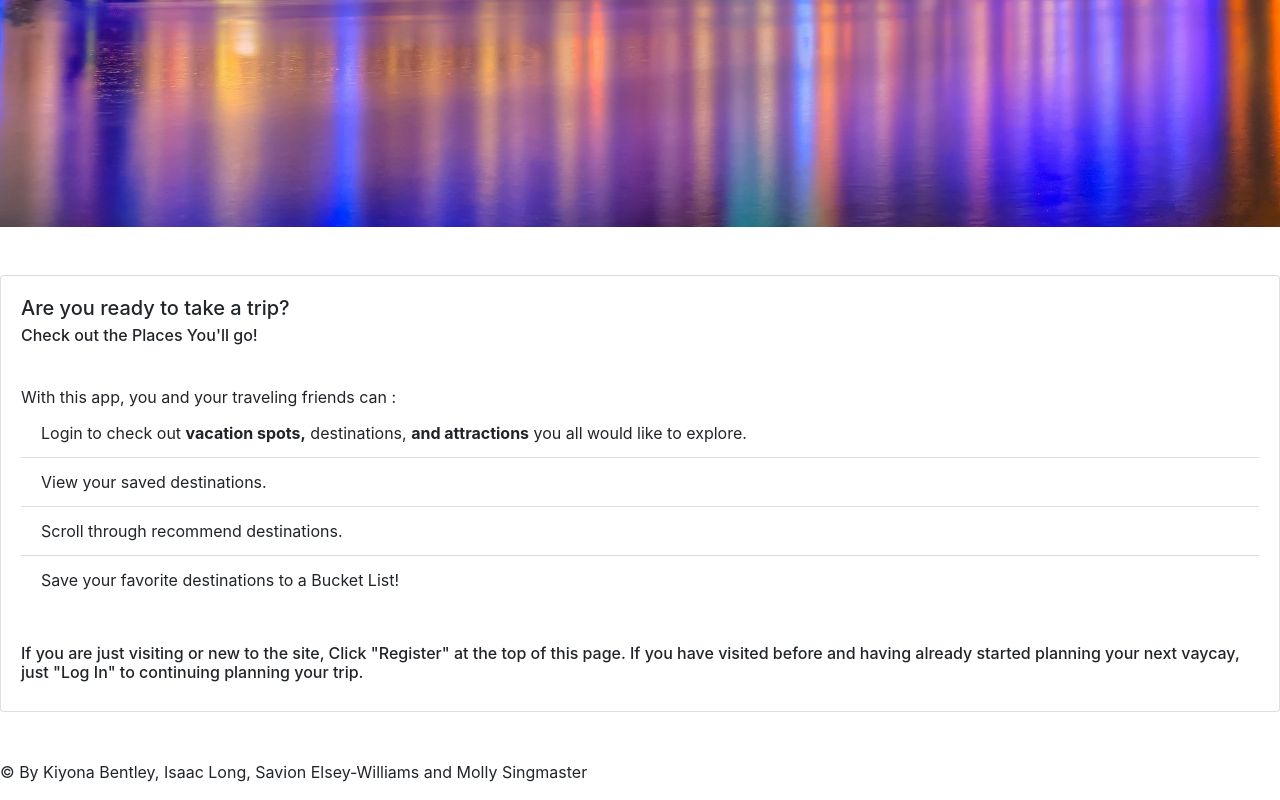
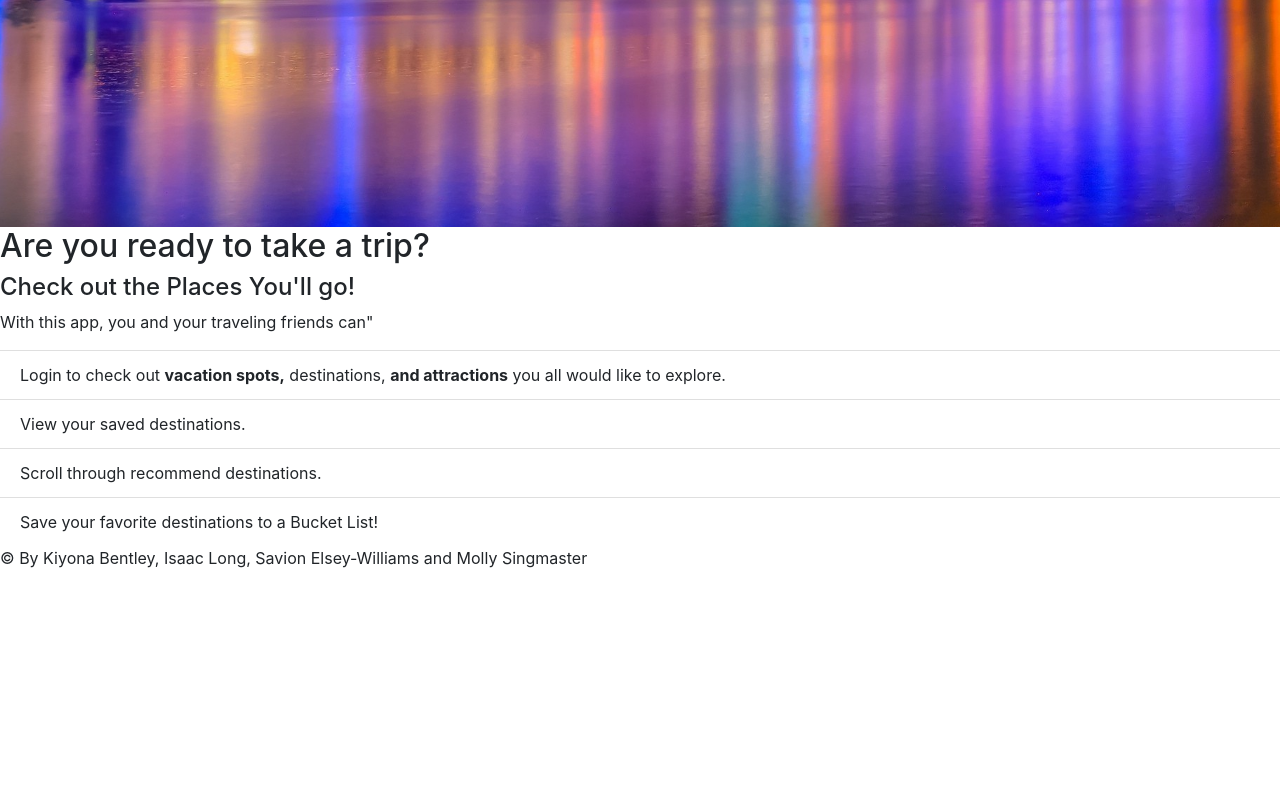
Before and after one commit to isaaclong26/ThePlacesYoullGo, a React (Create React App) app in the folder client/: page / in a window 1280 px wide. Shown: the part 613-1413 px from the top of the page. After the commit the page ends 1199 px from the top, so only its background shows below. Built offline with nearby package versions, Linux system fonts and the light colour scheme.

Commit message:
made the navbar sticky

```diff
--- a/client/src/components/Navbar.js
+++ b/client/src/components/Navbar.js
@@ -5,7 +5,7 @@ import "./css/navbarstyle.css";
 
 export default function Header({ currentPage, handlePageChange }) {
   return (
-    <Nav fixed="top" className="justify-content-center">
+    <Nav className="justify-content-center main-nav">
       <Nav.Item>
             <Nav.Link
               href="/"
--- a/client/src/components/css/navbarstyle.css
+++ b/client/src/components/css/navbarstyle.css
@@ -3,8 +3,11 @@
 --blue: var(#1c4294);
 }
 
-.button-login {
-  position: relative;
+.main-nav {
+  position: sticky;
+  top: 0;
+  z-index: 100;
+  background-color: #ffffff;
 }
 
 /* .navbar .navbar-nav .nav-link{
--- a/client/src/pages/Home.js
+++ b/client/src/pages/Home.js
@@ -6,25 +6,15 @@ function Home() {
     return (
         <div>
             <Carousel />
-            <Card className="my-5">
-                <Card.Body className="title-card">
-                    <Card.Title>Are you ready to take a trip?</Card.Title>
-                    <Card.Subtitle>Check out the Places You'll go!</Card.Subtitle>
-                </Card.Body>
-                <Card.Body>
-                    <Card.Text>With this app, you and your traveling friends can :
+                    <h2>Are you ready to take a trip?</h2>
+                    <h4>Check out the Places You'll go!</h4>
+                    <p>With this app, you and your traveling friends can"</p>
                         <ListGroup variant="flush">
                             <ListGroup.Item>Login to check out  <strong> vacation spots,</strong> destinations, <strong> and attractions</strong>  you all would like to explore.</ListGroup.Item>
                             <ListGroup.Item>View your saved destinations.</ListGroup.Item>
                             <ListGroup.Item> Scroll through recommend destinations.</ListGroup.Item>
                             <ListGroup.Item>Save your favorite destinations to a Bucket List!</ListGroup.Item>
                         </ListGroup>
-                    </Card.Text>
-                </Card.Body>
-                <Card.Body>
-                        <h6>If you are just visiting or new to the site, Click "Register" at the top of this page. If you have visited before and having already started planning your next vaycay, just "Log In" to continuing planning your trip.</h6>
-                </Card.Body>
-            </Card>
         </div>
     );
 };
```
